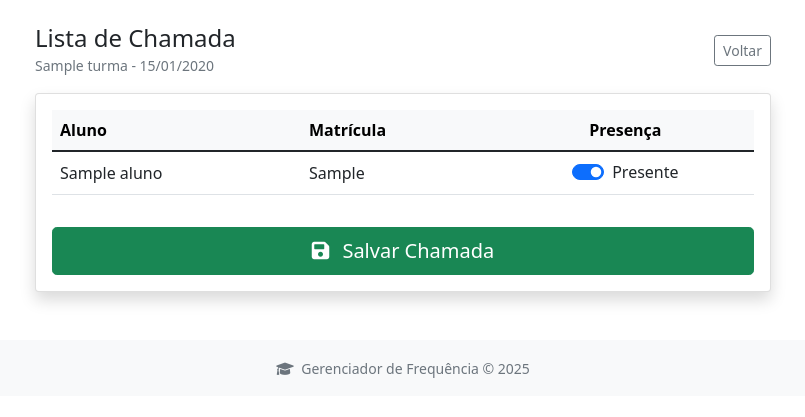
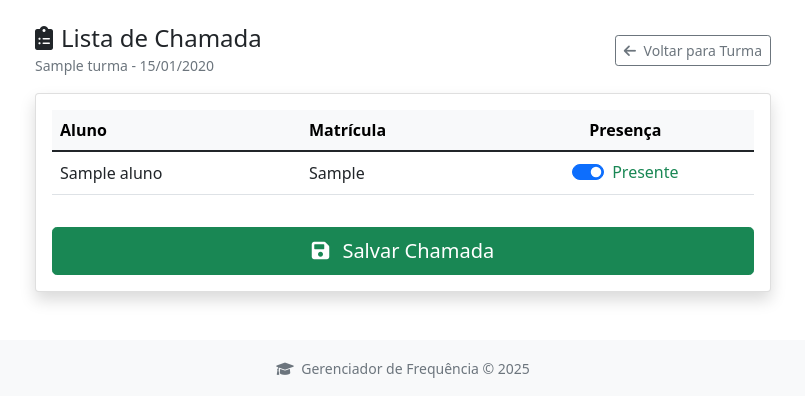
Before and after one commit to jessica-leoa/gerenciador-de-frequencia, a Flask app: page /professor/aula/1/chamada in a window 1280 px wide. Shown: the part 56-473 px from the top of the page, without its empty margins (237-1042 px from the left). Run offline with Flask 3, Linux system fonts and the light colour scheme; tables that the repository leaves empty hold one stand-in row (values such as "Sample post"); parts of the project's set-up code (start-up, migrations or seed data) failed here and were passed over.

Commit message:
fix: atualização do template de chamada ( ref #61)

```diff
--- a/templates/chamada.html
+++ b/templates/chamada.html
@@ -5,15 +5,17 @@
     <div class="col-md-8">
         <div class="d-flex justify-content-between align-items-center mb-3">
             <div>
-                <h4 class="mb-0">Lista de Chamada</h4>
+                <h4 class="mb-0"><i class="fas fa-clipboard-list me-2"></i>Lista de Chamada</h4>
                 <small class="text-muted">{{ turma.nome }} - {{ aula.data_aula.strftime('%d/%m/%Y') }}</small>
             </div>
-            <a href="{{ url_for('turmas.get_one', id=turma.id) }}" class="btn btn-outline-secondary btn-sm">Voltar</a>
+            <a href="{{ url_for('turmas.get_one', id=turma.id) }}" class="btn btn-outline-secondary btn-sm">
+                <i class="fas fa-arrow-left me-1"></i> Voltar para Turma
+            </a>
         </div>
 
         <div class="card shadow">
             <div class="card-body">
-                <form method="POST">
+                <form method="POST" action="{{ url_for('professor.realizar_chamada', aula_id=aula.id) }}">
                     <div class="table-responsive">
                         <table class="table table-hover align-middle">
                             <thead class="table-light">
@@ -35,14 +37,21 @@
                                                    id="p_{{ item.aluno.id }}"
                                                    {% if item.presente %}checked{% endif %}>
                                             <label class="form-check-label ms-2" for="p_{{ item.aluno.id }}">
-                                                {% if item.presente %}Presente{% else %}Faltou{% endif %}
+                                                {% if item.presente %}
+                                                <span class="text-success">Presente</span>
+                                                {% else %}
+                                                <span class="text-danger">Faltou</span>
+                                                {% endif %}
                                             </label>
                                         </div>
                                     </td>
                                 </tr>
                                 {% else %}
                                 <tr>
-                                    <td colspan="3" class="text-center py-4">Nenhum aluno matriculado nesta turma.</td>
+                                    <td colspan="3" class="text-center py-4">
+                                        <i class="fas fa-users fa-2x text-muted mb-2"></i>
+                                        <p class="text-muted">Nenhum aluno matriculado nesta turma.</p>
+                                    </td>
                                 </tr>
                                 {% endfor %}
                             </tbody>
```
